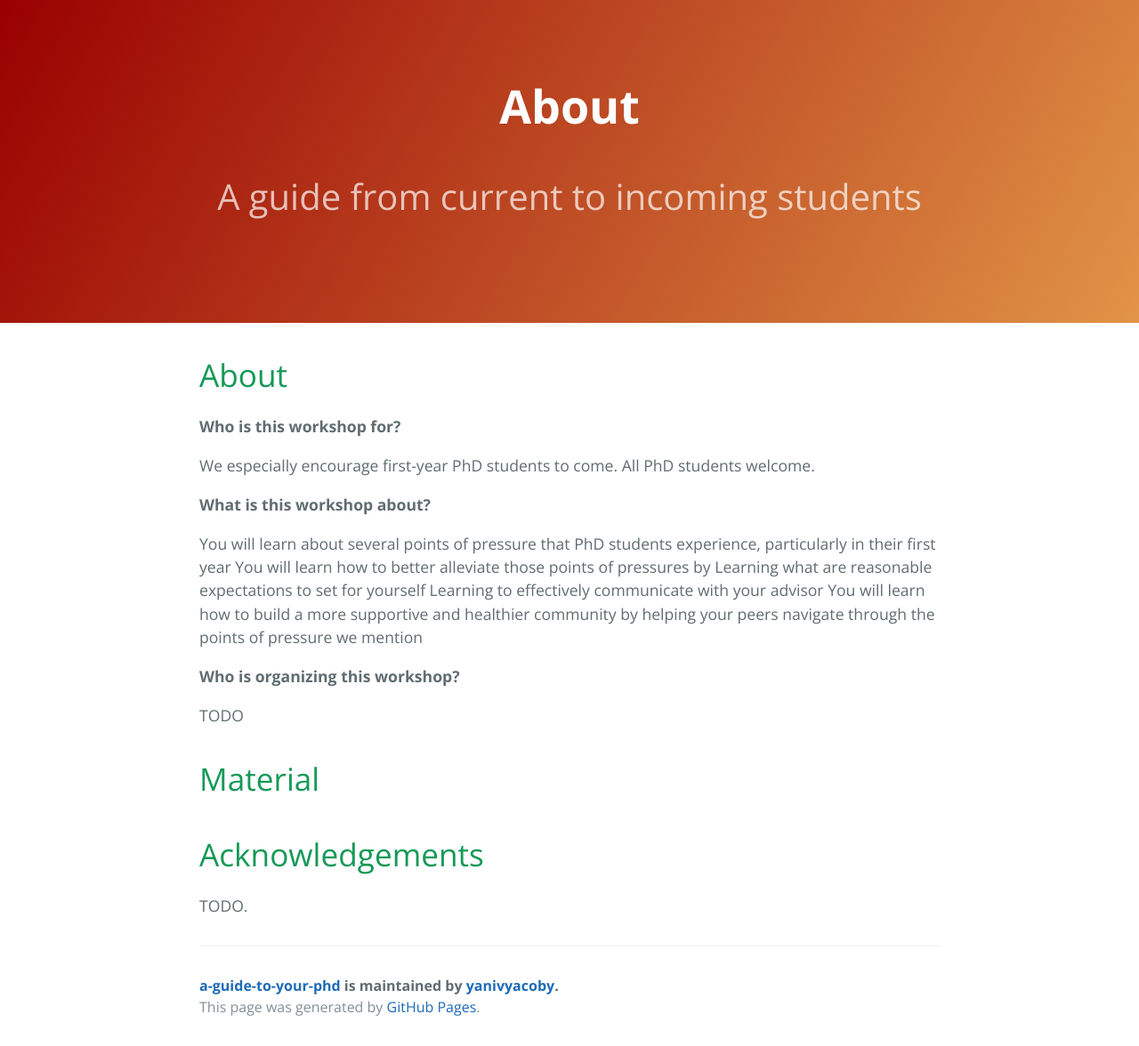
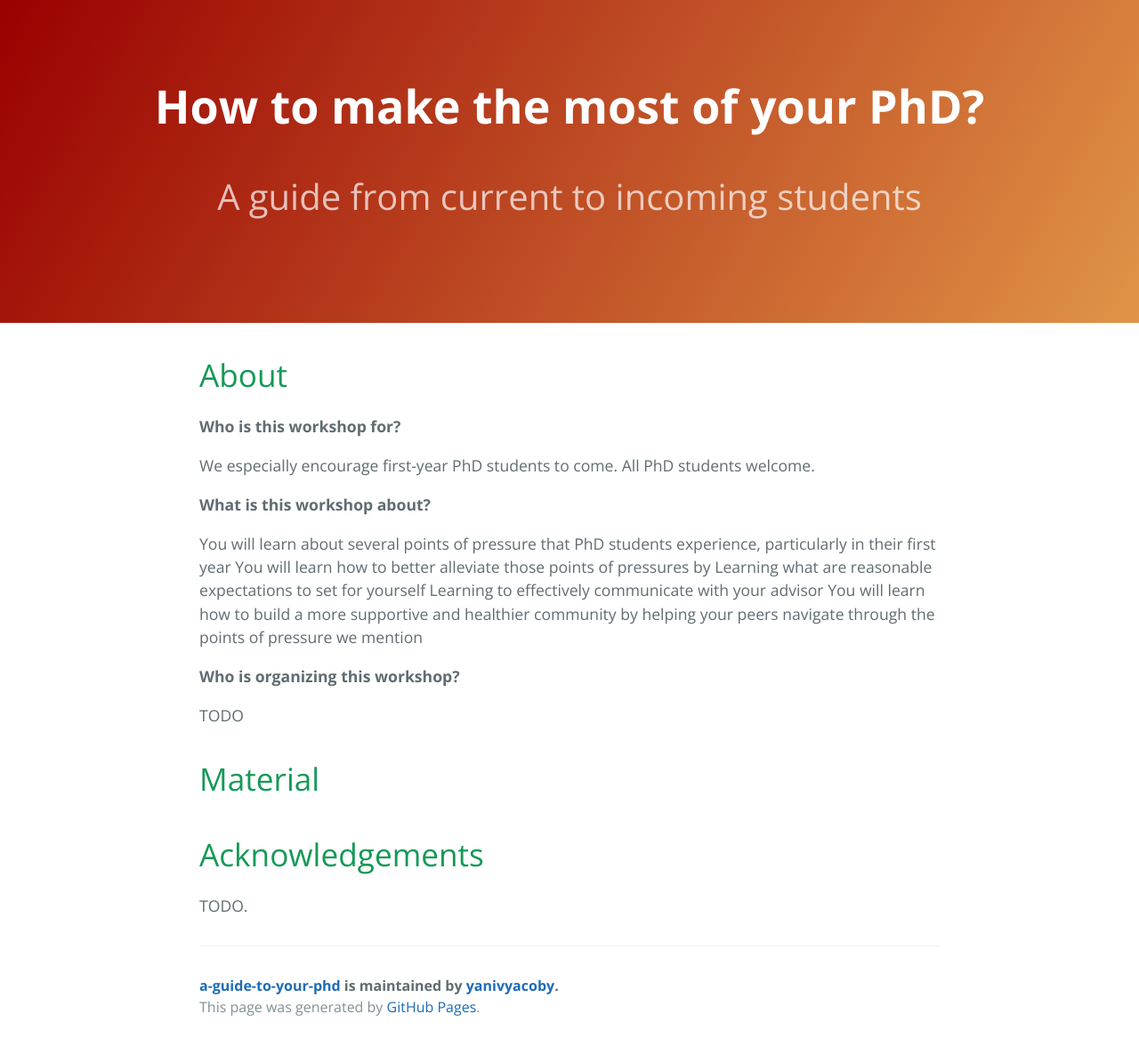
Before and after one commit to yanivyacoby/a-guide-to-your-phd, a Jekyll site: the page built from index.md, in a window 1280 px wide. Shown: the whole page at 89% size. Built offline with Jekyll 4.4.1, drawn with Linux system fonts in a browser that asks for light colours; our own code applies the rules of GitHub Pages for plain Markdown files.

Commit message:
Update index.md

```diff
--- a/index.md
+++ b/index.md
@@ -1,5 +1,7 @@
 ---
 layout: default
+title: How to make the most of your PhD?
+description: A guide from current to incoming students
 ---
 
 
```
